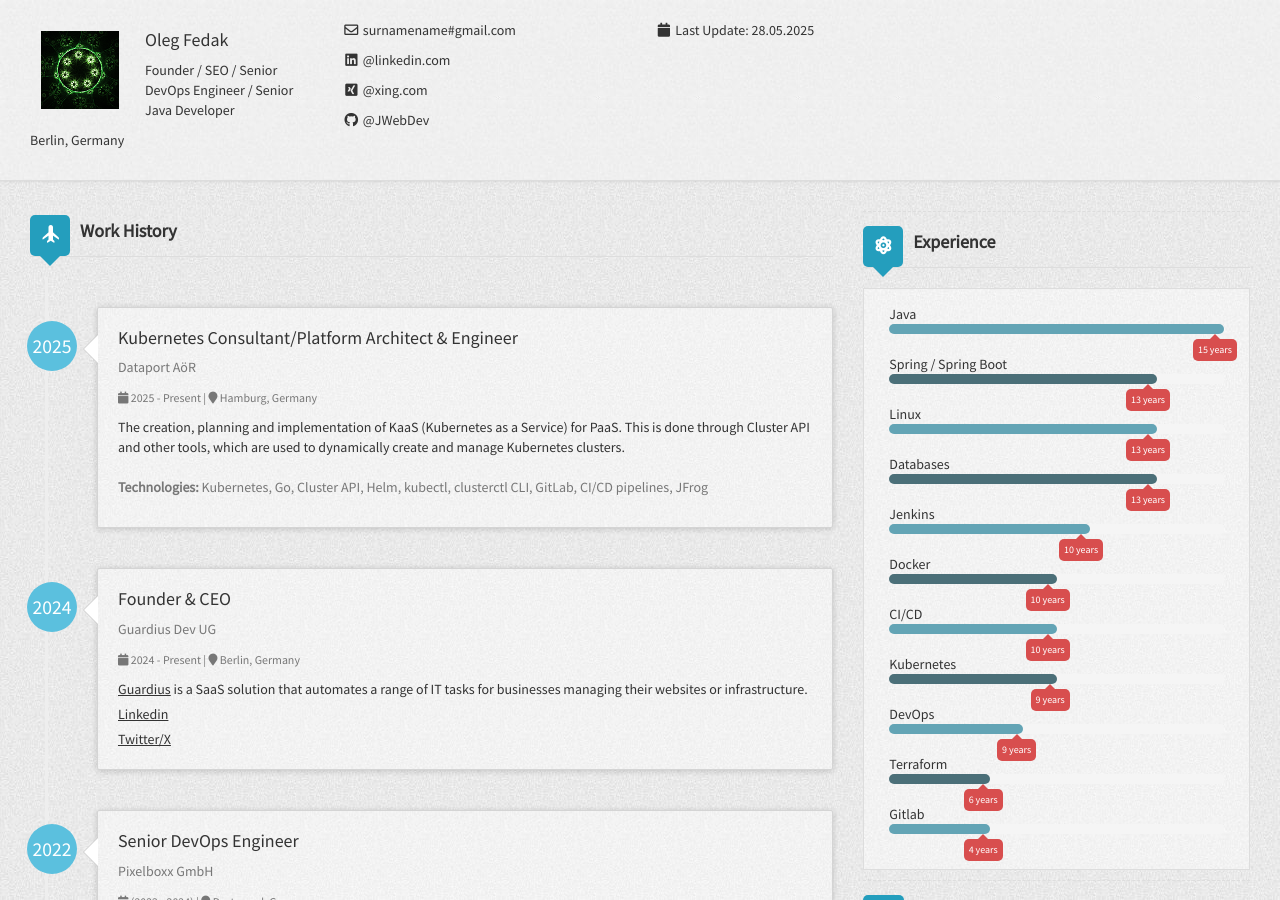
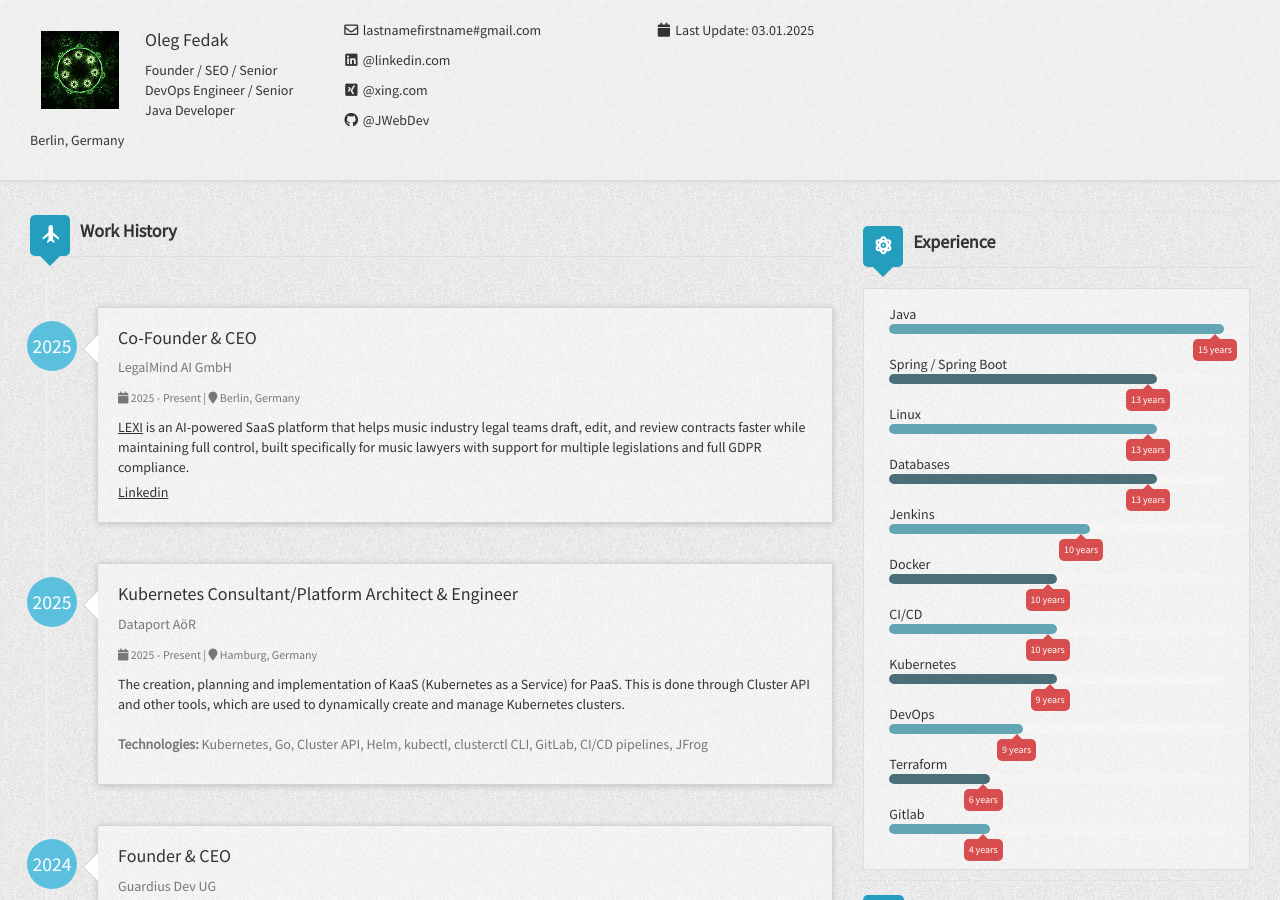
Before and after one commit to JWebDev/jwebdev.github.io, a Jekyll site: the page built from index.html, in a window 1280 px wide and 900 px high. Built offline with Jekyll 4.4.1, drawn with Linux system fonts in a browser that asks for light colours; nearby versions of some CDN libraries; a script that is not in the unit is left out; some of the changed text lies outside the part shown.

Commit message:
add lexi

```diff
--- a/_config.yml
+++ b/_config.yml
@@ -11,14 +11,23 @@
   name: Oleg Fedak
   title: Founder / SEO / Senior DevOps Engineer / Senior Java Developer
   address: Berlin, Germany
-  email: surnamename#gmail.com
+  email: lastnamefirstname#gmail.com
   link: #
   github: JWebDev
   linkedin: oleg-fedak
   xing: Oleg_Fedak2
-  lastUpdateDate: " Last Update: 28.05.2025"
+  lastUpdateDate: " Last Update: 03.01.2025"
   workHistory:
     - work1:
+      company: LegalMind AI GmbH
+      location: Berlin, Germany
+      title: Co-Founder & CEO
+      started: 2025
+      duration: 2025 - Present
+      description: >
+        <p><a href="https://legalwithlexi.com" target="_blank"><u>LEXI</u></a> is an AI-powered SaaS platform that helps music industry legal teams draft, edit, and review contracts faster while maintaining full control, built specifically for music lawyers with support for multiple legislations and full GDPR compliance.</p>
+        <p><a href="https://www.linkedin.com/company/legalwithlexi" target="_blank"><u>Linkedin</u></a></p>
+    - work2:
       company: Dataport AöR
       location: Hamburg, Germany
       title: Kubernetes Consultant/Platform Architect & Engineer
@@ -27,7 +36,7 @@
       description: >
         <p>The creation, planning and implementation of KaaS (Kubernetes as a Service) for PaaS. This is done through Cluster API and other tools, which are used to dynamically create and manage Kubernetes clusters.</p>
       technologies: Kubernetes, Go, Cluster API, Helm, kubectl, clusterctl CLI, GitLab, CI/CD pipelines, JFrog
-    - work2:
+    - work3:
       company: Guardius Dev UG
       location: Berlin, Germany
       title: Founder & CEO
@@ -37,7 +46,7 @@
         <p><a href="https://guardius.io" target="_blank"><u>Guardius</u></a> is a SaaS solution that automates a range of IT tasks for businesses managing their websites or infrastructure.</p>
         <p><a href="https://www.linkedin.com/company/guardius-dev" target="_blank"><u>Linkedin</u></a></p>
         <p><a href="https://x.com/GuardiusDev" target="_blank"><u>Twitter/X</u></a></p>
-    - work3:
+    - work4:
       company: Pixelboxx GmbH
       location: Dortmund, Germany
       title: Senior DevOps Engineer
@@ -61,7 +70,7 @@
             <li>Keycloak integration.</li>
             <li>Migrations and various other DevOps related tasks.</li></ul>
       technologies: Kubernetes, Ceph, Velero, NGINX Ingress, Prometheus, Grafana, Loki, Helm, kubectl, GitLab, CI/CD pipelines, Harbor, Keycloak, Istio, AWS, Azure, HashiCorp Vault, Lens
-    - work4:
+    - work5:
       company: kv.digital GmbH
       location: Berlin, Germany
       title: Senior DevOps Engineer
@@ -74,7 +83,7 @@
         <li>Planning and implementation of Kubernetes CI/CD Pipelines for dynamic environments for different purposes.</li>
         <li>Training and education of fellow administrators of the Kubernetes platform.</li></ul>
       technologies: Kubernetes, Rancher, Traefik, Prometheus, Grafana, OpenSearch, HashiCorp Vault, Helm, Longhorn, Argo-cd/workflows/events/rollouts, Lens, kubectl
-    - work5:
+    - work6:
       company: kv.digital GmbH
       location: Berlin, Germany
       title: Senior DevOps Engineer
@@ -96,7 +105,7 @@
         <li>OWASP checks and analysis of Artifacts for security bugs and vulnerabilities.</li>
         <li>Introduced Spring Boot Admin for a better overview of metrics.</li></ul>
       technologies: Elasticsearch, Kibana, Grafana, Prometheus, Groovy, Shell, Docker, Jenkins, Jenkins Pipelines, Nexus, Java 11, MySQL, Spring Boot, Spring Boot Admin, Maven, Ansible, Python, SonarQube
-    - work6:
+    - work7:
       company: KV Telematik GmbH
       location: Berlin, Germany
       title: Senior Java Developer / DevOps Engineer
@@ -113,7 +122,7 @@
         <li>Built Jenkins CI/CD pipelines in Groovy to automate all processes.</li>
         <li>Updated and patched libraries to increase security.</li></ul>
       technologies: Java 8/11, MySQL, Spring Boot. Spring Security, Hibernate, Maven, Jersey, Nexus, Jenkins, Docker, OpenAPI, Liquibase, SonarQube
-    - work7:
+    - work8:
       company: Solactive AG (formerly known as Primervoto GmbH)
       location: Berlin, Germany
       title: Senior Java Developer
@@ -121,7 +130,7 @@
       duration: (2017 - 2017)
       description: Development of services for financial exchange. Most used technologies for development&#58 Java 8, Spring Boot, Play Framework, MySQL, Maven, sbt, etc.
       technologies: Java 8, MySQL, Spring Boot. Hibernate, Maven, sbt, Play Framework, RESTEasy
-    - work8:
+    - work9:
       company: Klopotek AG
       location: Berlin, Germany
       title: Java Backend Developer / Frontend Developer
@@ -135,7 +144,7 @@
         <li>Developed Web Frontend with AngularJS.</li>
         <li>Automated deployment to AWS with Ansible.</li></ul>
       technologies: Java 7/8, Oracle, Spring. Hibernate, Maven, AWS, Ansible, GitLab, JFrog, Jenkins, Wildfly, AngularJS
-    - work9:
+    - work10:
       company: Vilua Healthcare GmbH (formerly known as xx-well GmbH and Welldoo GmbH)
       location: Berlin, Germany
       title: Working student (Java Backend Developer / Frontend Developer)
@@ -148,7 +157,7 @@
         <li>Maintenance of JSP/JSF Web Frontend.</li>
         <li>Bachelor thesis “Microservices Architecture”.</li></ul>
       technologies: Java 6/7, Oracle 11g, Apache Tomcat, Spring MVC/Data/Web Flow. Hibernate, Maven, Flyway, Swagger, Mockito, Jersey
-    - work10:
+    - work11:
       company: Sopra Steria SE (formerly known as Steria Mummert Consulting GmbH)
       location: Berlin, Germany
       title: Working student (Java Backend Developer / Frontend Developer)
@@ -160,7 +169,7 @@
         <li>Research and prototyping of SpreadSheet web components.</li>
         <li>Research tasks for replacement of Active-X components.</li></ul>
       technologies: Java, JavaEE, JavaScript, ExtJS, jQuery, JFreeChart
-    - work11:
+    - work12:
       company: Computer Center "Cluster"
       location: Ternopil, Ukraine
       title: Repair of computers
@@ -171,7 +180,7 @@
         <li>Virus removal, cleaning.</li>
         <li>Installation of operating systems. HDD backups.</li></ul>
       technologies:
-    - work12:
+    - work13:
       company: Konica Minolta
       location: Ternopil, Ukraine
       title: Designer and video editing
@@ -184,7 +193,7 @@
         <li>Web banners with Flash and ActionScript.</li>
         <li>Programmed cost accounting system using C++ Builder.</li></ul>
       technologies: Adobe Photoshop, Adobe Illustrator, CorelDraw, Adobe Premiere, Adobe After Effects, Flash, ActionScript, C++ Builder
-    - work13:
+    - work14:
       company: Computer Center "Terminal"
       location: Ternopil, Ukraine
       title: Computer network administrator
@@ -192,7 +201,7 @@
       duration: (2006 - 2006)
       description: Created, configured, built and maintained internet networks for customers.
       technologie§s:
-    - work14:
+    - work15:
       company: Internet cafe "Krapka"
       location: Ternopil, Ukraine
       title: Internet cafe administrator
@@ -202,6 +211,14 @@
       technologies:
   projects:
     - project1:
+      name: SaaS AI-powered platform
+      started: 2025
+      duration: 2025 - Present
+      title: Co-Founder/CTO
+      link: <a href="https://legalwithlexi.com" target="_blank"><u>Lexi</u></a>
+      description: LEXI is an AI-powered SaaS platform that helps music industry legal teams draft, edit, and review contracts faster while maintaining full control, built specifically for music lawyers with support for multiple legislations and full GDPR compliance.
+      technologies: Kubernetes, GCP, Vertex AI, Java, Spring Boot, Spring AI, Vue JS, Traefik, Alloy, Grafana, Loki, OWASP ZAP...
+    - project2:
       name: SaaS DevOps and DevSecOps Platform
       started: 2022
       duration: 2022 - Present
@@ -209,7 +226,7 @@
       link: <a href="https://guardius.io" target="_blank"><u>Guardius</u></a>
       description: Guardius is a SaaS solution that automates a range of IT tasks for businesses managing their websites or infrastructure.
       technologies: Kubernetes, GCP, Java, Spring Boot, Go, Vue JS, Traefik, Prometheus, Grafana, Loki, OWASP ZAP...
-    - project2:
+    - project3:
       name: Kube Helper
       started: 2020
       duration: 2020 - 2021
@@ -220,7 +237,7 @@
         <li>KubeHelper is a tool that simplifies many of the daily tasks associated with managing Kubernetes through a web interface. Search, analysis, run commands, cron jobs, reports, filters, git synchronization and many more.</li>
         <li>Read more about the KubeHelper project on wiki.<a href="https://github.com/KubeHelper/kubehelper/wiki" target="_blank"> <u>https://github.com/KubeHelper/kubehelper/wiki</u></a></li></ul>
       technologies: Kubernetes, Terraform, Helm, Docker, Java, Spring Boot, Shell, Zk Framework
-    - project3:
+    - project4:
       name: Concurrent Analytics
       started: 2017
       duration: 2017 - 2019
@@ -239,7 +256,7 @@
         <li>Apache Zeppelin for fast access to Spark cluster.</li>
         <li>Helm as package manager for Kubernetes.</li></ul>
       technologies: Kubernetes, Docker, Terraform, Apache Spark. HDFS, Helm. Elasticsearch, Kibana, Fluent Bit, Ansible, Prometheus, Grafana, MySQL, MongoDB, Angular, TeamCity, Kotlin, Nexus, Shell
-    - project4:
+    - project5:
       name: Words Tutor
       started: 2016
       duration: 2016 - 2017
@@ -262,7 +279,7 @@
         <li>A lot of flexible settings, level of complexity for individual trainings, different themes;</li>
         <li>Flexible configurable voice synthesizer;</li></ul>
       technologies:  Java, Android
-    - project5:
+    - project6:
       name: Other
       started: 2012
       duration: 2012 - 2014
```
